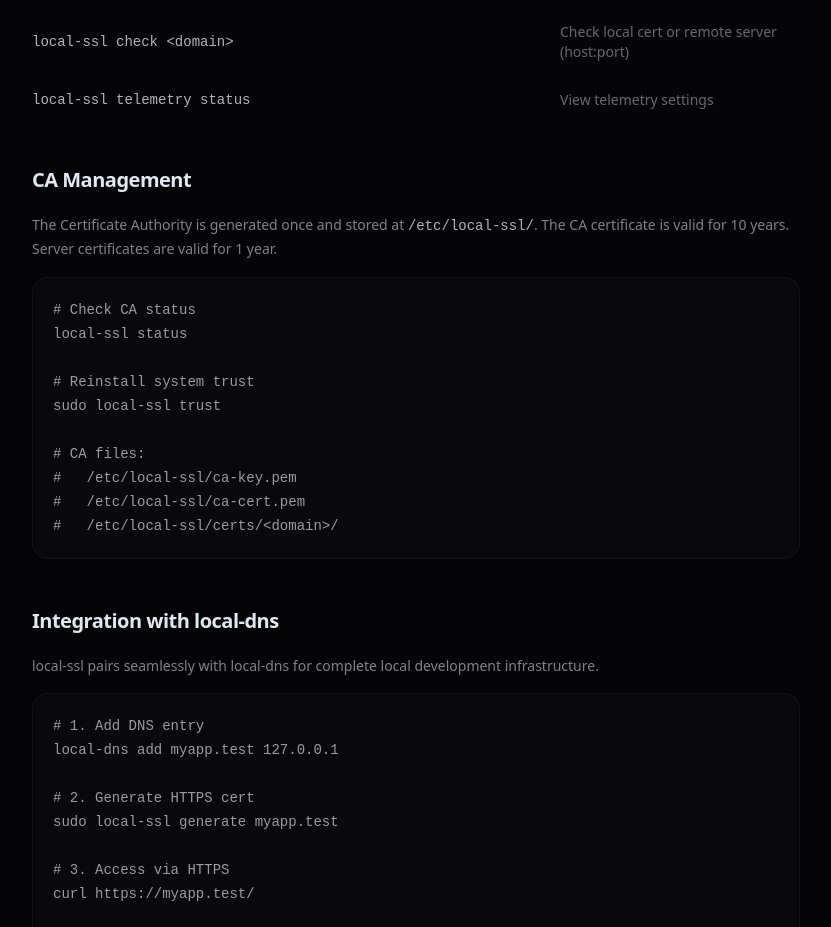
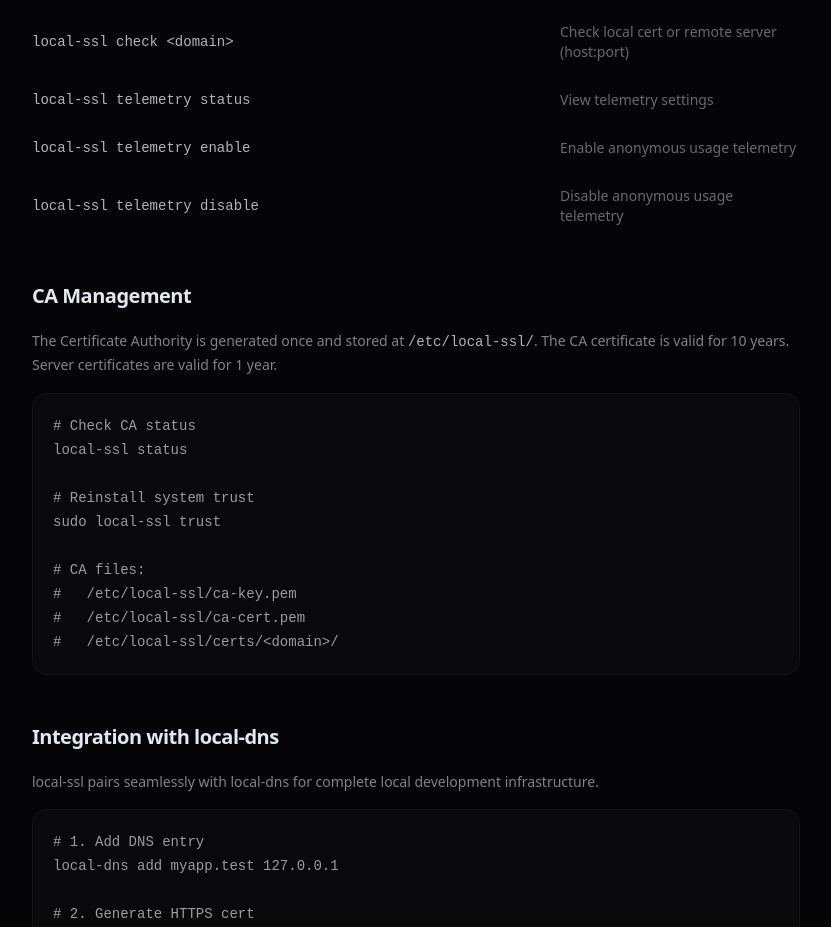
Before and after one commit to veduket/localtools_web, a Next.js app: page /docs/local-ssl in a window 1280 px wide. Shown: the part 1380-2307 px from the top of the page, without its empty margins (224-1055 px from the left). Built offline with nearby package versions, Linux system fonts and the light colour scheme.

Commit message:
docs: add reset command to local-dns page, add telemetry enable/disable to local-ssl page

```diff
--- a/app/docs/local-dns/page.tsx
+++ b/app/docs/local-dns/page.tsx
@@ -48,6 +48,7 @@ cargo install local-dns`</CodeBlock>
             <CmdRow cmd="local-dns edit <domain>" desc="Edit IP or comment" opts="--ip, --comment" />
             <CmdRow cmd="local-dns list" desc="List all entries in active profile" />
             <CmdRow cmd="local-dns init" desc="Initialize configuration and services" />
+            <CmdRow cmd="local-dns reset" desc="Delete database and re-initialize from scratch" />
             <CmdRow cmd="local-dns status" desc="Show system status" />
             <CmdRow cmd="local-dns apply" desc="Apply DNS configuration" />
             <CmdRow cmd="local-dns detect" desc="Detect system DNS configuration" />
--- a/app/docs/local-ssl/page.tsx
+++ b/app/docs/local-ssl/page.tsx
@@ -43,6 +43,8 @@ export default function LocalSslDocsPage() {
             <CmdRow cmd="local-ssl status" desc="Show CA and certificate status" />
             <CmdRow cmd="local-ssl check <domain>" desc="Check local cert or remote server (host:port)" />
             <CmdRow cmd="local-ssl telemetry status" desc="View telemetry settings" />
+            <CmdRow cmd="local-ssl telemetry enable" desc="Enable anonymous usage telemetry" />
+            <CmdRow cmd="local-ssl telemetry disable" desc="Disable anonymous usage telemetry" />
           </div>
         </Section>
 
```
